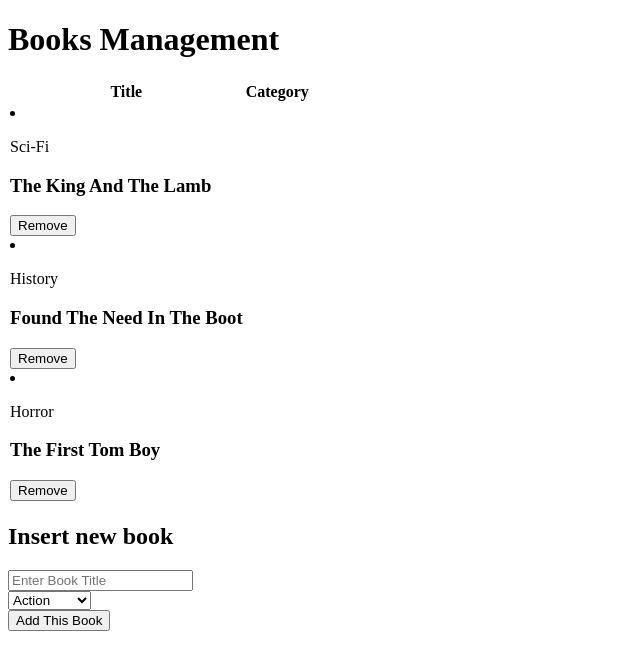
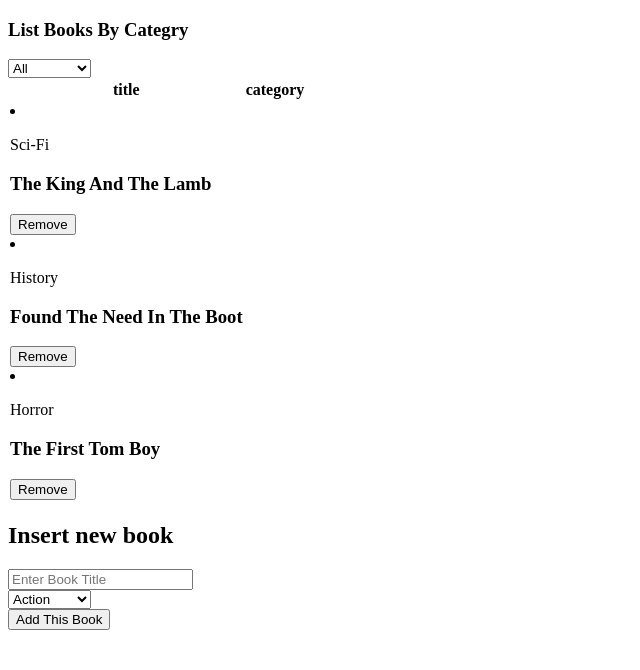
Before and after one commit to CornetS28/book-management, a React (Create React App) app: page / in a window 1280 px wide. Shown: the top 670 px of the page, without its empty margins (0-640 px from the left). Built offline with nearby package versions, Linux system fonts and the light colour scheme.

Commit message:
Book can be filtered and output by category

```diff
--- a/src/actions/index.js
+++ b/src/actions/index.js
@@ -13,3 +13,8 @@ export const removeBook = id => {
     id,
   };
 };
+
+export const setCategoryFilter = filter => ({
+  type: 'CHANGE_FILTER',
+  filter,
+});
--- a/src/components/Book.js
+++ b/src/components/Book.js
@@ -25,8 +25,7 @@ Book.propTypes = {
   book: PropTypes.exact({
     title: PropTypes.string,
     category: PropTypes.string,
-    pages: PropTypes.integer,
-    id: PropTypes.string,
+    id: PropTypes.number,
   }).isRequired,
 };
 
--- /dev/null
+++ b/src/components/CategoryFilter.jsx
@@ -0,0 +1,18 @@
+import React from "react";
+import categories from "../containers/constantCategories";
+
+const CategoryFilter = props => {
+  return (
+    <div>
+      <h3>List Books By Categry</h3>
+      <select onChange={e => props.handleBookByFilterCategotyChange(e.target.value)}>
+        <option value="">All</option>
+        {categories.map((categorie, index) => (
+          <option key={index}>{categorie}</option>
+        ))}
+      </select>
+    </div>
+  );
+};
+
+export default CategoryFilter;
--- a/src/containers/BooksForm.js
+++ b/src/containers/BooksForm.js
@@ -1,16 +1,8 @@
 import React from 'react';
 import { connect } from 'react-redux';
 import { createBook } from '../actions';
+import categories from './constantCategories';
 
-const categories = [
-  'Action',
-  'Biography',
-  'History',
-  'Horror',
-  'Kids',
-  'Learning',
-  'Sci-Fi',
-];
 
 const ChooseACategory = ({ value, handleChange }) => {
   const options = categories.map(cat => (
--- a/src/containers/BooksList.js
+++ b/src/containers/BooksList.js
@@ -1,37 +1,50 @@
-import React from 'react';
-import { connect } from 'react-redux';
-import PropTypes from 'prop-types';
-import Book from '../components/Book';
+import React from "react";
+import { connect } from "react-redux";
+// import PropTypes from "prop-types";
+import Book from "../components/Book";
+import CategoryFilter from '../components/CategoryFilter';
+import { setCategoryFilter } from '../actions';
 
-const BookList = ({ books }) => {
-  const showAllBooks = books.map(book => <Book key={book.id} book={book} />);
 
+const BookList = (props) => {
+  const { books } = props
+  const handleBookByFilterCategotyChange = props.Filterchanged
   return (
-    <main className="">
-      <h1 className="">Books Management</h1>
-      <table className="">
+    <div>
+      <CategoryFilter handleBookByFilterCategotyChange={handleBookByFilterCategotyChange} />
+      <table>
         <thead>
           <tr>
-            <th>Title</th>
-            <th>Category</th>
+            <th>title</th>
+            <th>category</th>
           </tr>
         </thead>
-        <tbody>{showAllBooks}</tbody>
+        <tbody>
+          {books.map((book, bookID) =>
+            <Book
+              key={bookID}
+              book={book}
+            />
+          )}
+        </tbody>
       </table>
-    </main>
+    </div>
   );
-};
+}
+const mapStateToProps = (state) => {
+  let { books, filter } = state;
+  if (filter !== '') {
+    books = books.filter((book) => filter === book.category)
+  }
+  return {
+    books
+  }
+}
 
-BookList.propTypes = {
-  books: PropTypes.arrayOf(
-    PropTypes.shape({
-      id: PropTypes.number,
-      title: PropTypes.string,
-      category: PropTypes.string,
-    }).isRequired,
-  ).isRequired,
-};
+const mapDispatchToProps = (dispatch) => {
+  return {
+    Filterchanged: (filter) => dispatch(setCategoryFilter(filter))
+  }
+}
 
-const mapStateToProps = ({ books }) => ({ books });
-
-export default connect(mapStateToProps)(BookList);
+export default connect(mapStateToProps, mapDispatchToProps)(BookList)
--- /dev/null
+++ b/src/containers/constantCategories.js
@@ -0,0 +1,11 @@
+const categories = [
+  "Action",
+  "Biography",
+  "History",
+  "Horror",
+  "Kids",
+  "Learning",
+  "Sci-Fi"
+];
+
+export default categories;
--- /dev/null
+++ b/src/reducers/filter.js
@@ -0,0 +1,8 @@
+export const filter = (state = '', action) => {
+  switch (action.type) {
+    case 'CHANGE_FILTER':
+      return action.filter
+    default:
+      return state
+  }
+}
--- a/src/reducers/index.js
+++ b/src/reducers/index.js
@@ -1,6 +1,7 @@
 import { combineReducers } from 'redux';
 import books from './books';
+import { filter } from './filter'
 
 export default combineReducers({
-  books,
+  books, filter
 });
```
